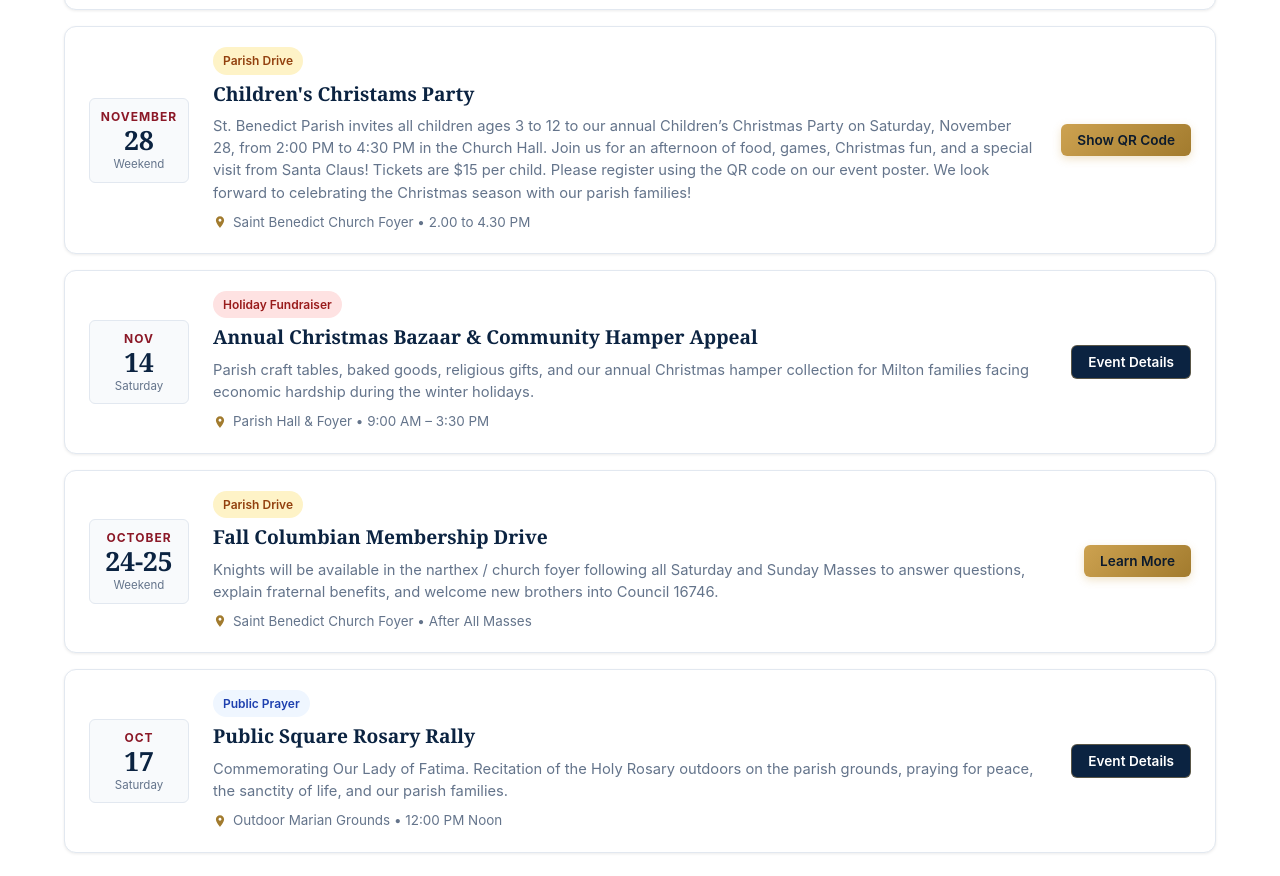
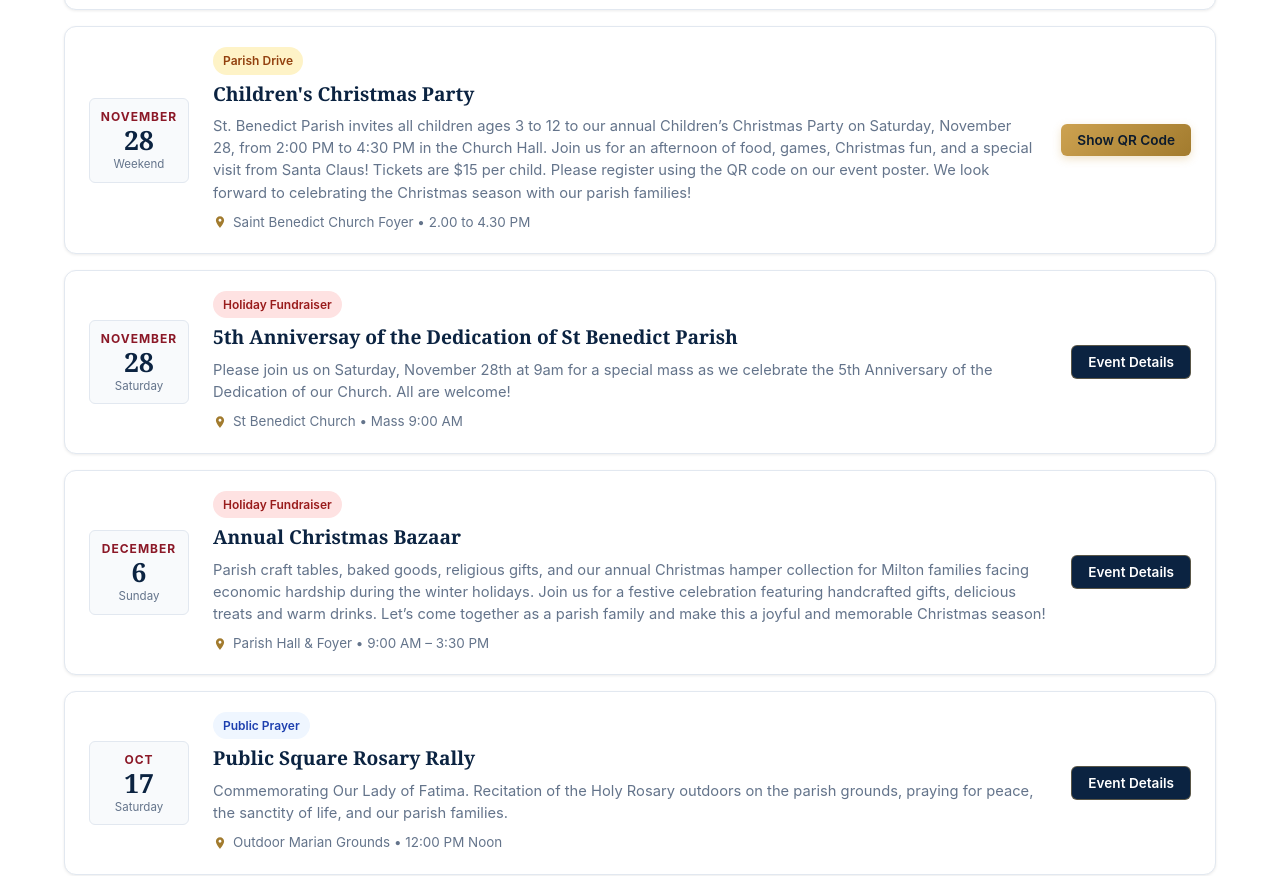
Before and after one commit to koc16746/milton, a plain HTML site: page index.html in a window 1280 px wide. Shown: the part 4861-5737 px from the top of the page. Drawn offline with Linux system fonts and the light colour scheme.

Commit message:
Update index.html

```diff
--- a/index.html
+++ b/index.html
@@ -1864,7 +1864,8 @@
             <button class="btn btn-navy" style="font-size:0.85rem; padding:8px 16px;" onclick="openEventModal('Monthly Council Meeting', 'Every 4th Thursday of each month at 7:30 PM', 'Saint Benedict Parish Hall, 300 Yates Drive, Milton', 'General business and fraternal gathering for all initiated brother Knights. Practicing Catholic men considering joining are welcome to introduce themselves to the Grand Knight prior to the meeting.')">Event Details</button>
           </div>
         </div>
-<!-- EVENT 2: Children Christmas Party -->
+
+        <!-- EVENT 2: Children Christmas Party -->
         <div class="event-item" data-type="community">
           <div class="event-date-box">
             <div class="event-month">NOVEMBER</div>
@@ -1873,7 +1874,7 @@
           </div>
           <div class="event-content">
             <span class="event-badge" style="background:#fef3c7; color:#92400e; margin-bottom:4px; display:inline-block;">Parish Drive</span>
-            <h4>Children's Christams Party</h4>
+            <h4>Children's Christmas Party</h4>
             <p>
               St. Benedict Parish invites all children ages 3 to 12 to our annual Children’s Christmas Party on Saturday, November 28, from 2:00 PM to 4:30 PM in the Church Hall.
 
@@ -1912,19 +1913,43 @@ We look forward to celebrating the Christmas season with our parish families!
           </div>
         </div>
 
-
-        <!-- EVENT 3: Christmas Bazaar & Hamper Drive -->
+ <!-- EVENT 3: Anniversary St Benedict Church Dedication  -->
         <div class="event-item" data-type="community">
           <div class="event-date-box">
-            <div class="event-month">NOV</div>
-            <div class="event-day">14</div>
+            <div class="event-month">NOVEMBER</div>
+            <div class="event-day">28</div>
             <div class="event-time-badge">Saturday</div>
           </div>
           <div class="event-content">
             <span class="event-badge" style="background:#fee2e2; color:#991b1b; margin-bottom:4px; display:inline-block;">Holiday Fundraiser</span>
-            <h4>Annual Christmas Bazaar & Community Hamper Appeal</h4>
+            <h4>5th Anniversay of the Dedication of St Benedict Parish</h4>
             <p>
-              Parish craft tables, baked goods, religious gifts, and our annual Christmas hamper collection for Milton families facing economic hardship during the winter holidays.
+              Please join us on Saturday, November 28th at 9am  for a special mass as we celebrate the 5th Anniversary of the Dedication of our Church. All are welcome!
+            </p>
+            <div class="event-loc">
+              <svg viewBox="0 0 24 24"><path d="M12 2C8.13 2 5 5.13 5 9c0 5.25 7 13 7 13s7-7.75 7-13c0-3.87-3.13-7-7-7zm0 9.5c-1.38 0-2.5-1.12-2.5-2.5s1.12-2.5 2.5-2.5 2.5 1.12 2.5 2.5-1.12 2.5-2.5 2.5z"/></svg>
+              <span>St Benedict Church • Mass 9:00 AM </span>
+            </div>
+          </div>
+          <div class="event-action">
+            <button class="btn btn-navy" style="font-size:0.85rem; padding:8px 16px;" onclick="openEventModal('')">Event Details</button>
+          </div>
+        </div>
+
+        <!-- EVENT 4: Christmas Bazaar  -->
+        <div class="event-item" data-type="community">
+          <div class="event-date-box">
+            <div class="event-month">DECEMBER</div>
+            <div class="event-day">6</div>
+            <div class="event-time-badge">Sunday</div>
+          </div>
+          <div class="event-content">
+            <span class="event-badge" style="background:#fee2e2; color:#991b1b; margin-bottom:4px; display:inline-block;">Holiday Fundraiser</span>
+            <h4>Annual Christmas Bazaar </h4>
+            <p>
+              Parish craft tables, baked goods, religious gifts, and our annual Christmas hamper collection for Milton families facing economic hardship during the winter holidays. Join us for a festive celebration featuring handcrafted gifts, delicious treats and warm drinks.
+
+Let’s come together as a parish family and make this a joyful and memorable Christmas season!
             </p>
             <div class="event-loc">
               <svg viewBox="0 0 24 24"><path d="M12 2C8.13 2 5 5.13 5 9c0 5.25 7 13 7 13s7-7.75 7-13c0-3.87-3.13-7-7-7zm0 9.5c-1.38 0-2.5-1.12-2.5-2.5s1.12-2.5 2.5-2.5 2.5 1.12 2.5 2.5-1.12 2.5-2.5 2.5z"/></svg>
@@ -1932,31 +1957,10 @@ We look forward to celebrating the Christmas season with our parish families!
             </div>
           </div>
           <div class="event-action">
-            <button class="btn btn-navy" style="font-size:0.85rem; padding:8px 16px;" onclick="openEventModal('Christmas Bazaar & Hamper Appeal', 'Saturday, November 14 • 9:00 AM - 3:30 PM', 'Saint Benedict Parish Hall', 'Support our parish and bring non-perishable food items or gift cards. Vendor tables and volunteer signups available by emailing koc16746@gmail.com.')">Event Details</button>
-          </div>
-        </div>
-<!-- EVENT 2: Columbian Membership Drive -->
-        <div class="event-item" data-type="community">
-          <div class="event-date-box">
-            <div class="event-month">OCTOBER</div>
-            <div class="event-day">24-25</div>
-            <div class="event-time-badge">Weekend</div>
-          </div>
-          <div class="event-content">
-            <span class="event-badge" style="background:#fef3c7; color:#92400e; margin-bottom:4px; display:inline-block;">Parish Drive</span>
-            <h4>Fall Columbian Membership Drive</h4>
-            <p>
-              Knights will be available in the narthex / church foyer following all Saturday and Sunday Masses to answer questions, explain fraternal benefits, and welcome new brothers into Council 16746.
-            </p>
-            <div class="event-loc">
-              <svg viewBox="0 0 24 24"><path d="M12 2C8.13 2 5 5.13 5 9c0 5.25 7 13 7 13s7-7.75 7-13c0-3.87-3.13-7-7-7zm0 9.5c-1.38 0-2.5-1.12-2.5-2.5s1.12-2.5 2.5-2.5 2.5 1.12 2.5 2.5-1.12 2.5-2.5 2.5z"/></svg>
-              <span>Saint Benedict Church Foyer • After All Masses</span>
-            </div>
-          </div>
-          <div class="event-action">
-            <button class="btn btn-gold" style="font-size:0.85rem; padding:8px 16px;" onclick="openEventModal('Columbian Membership Drive', 'Following Saturday 5:00 PM & Sunday 9:00 AM, 10:30 AM, 12:00 PM Masses', 'Saint Benedict Parish Foyer, 300 Yates Dr, Milton', 'Meet brother Knights and learn how you can serve our parish while protecting your family with top-rated fraternal benefits. Online membership is free for your first year with promo code.')">Learn More</button>
-          </div>
-        </div>
+            <button class="btn btn-navy" style="font-size:0.85rem; padding:8px 16px;" onclick="openEventModal('Christmas Bazaar & Hamper Appeal', 'Sunday, December 6 • 9:00 AM - 3:30 PM', 'Saint Benedict Parish Hall', 'Support our parish and bring non-perishable food items or gift cards. Vendor tables and volunteer signups available by emailing koc16746@gmail.com.')">Event Details</button>
+          </div>
+        </div>
+
         <!-- EVENT 4: Annual Rosary Rally -->
         <div class="event-item" data-type="faith">
           <div class="event-date-box">
```
